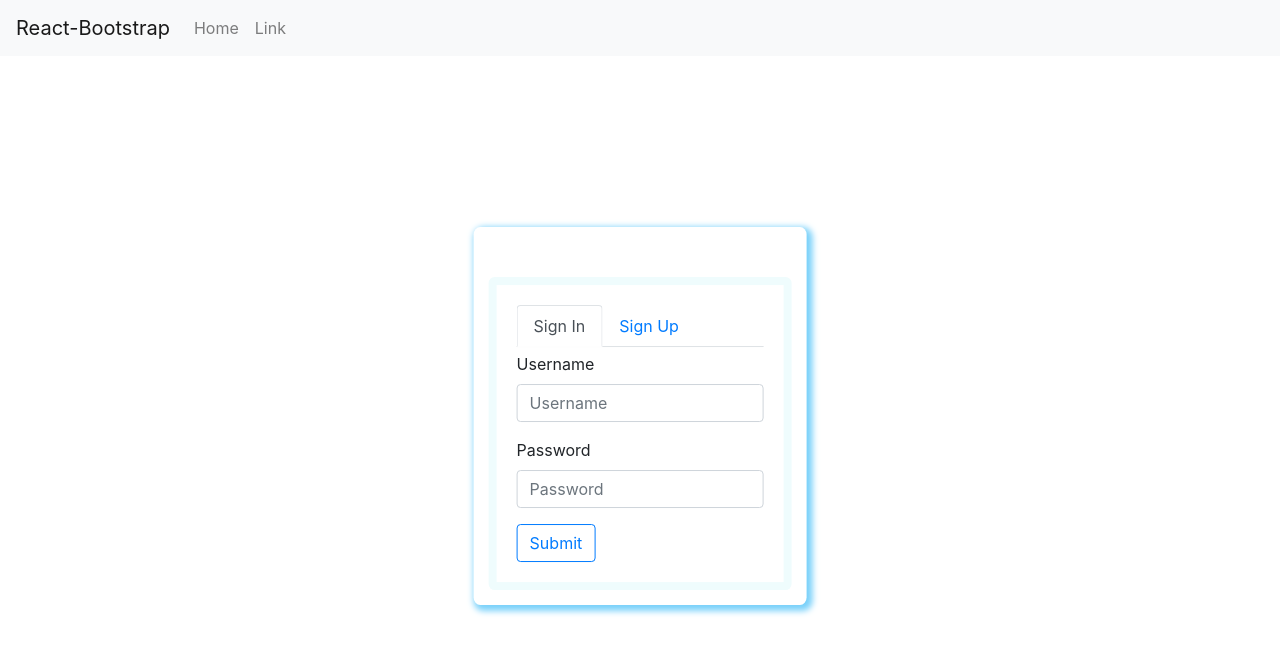
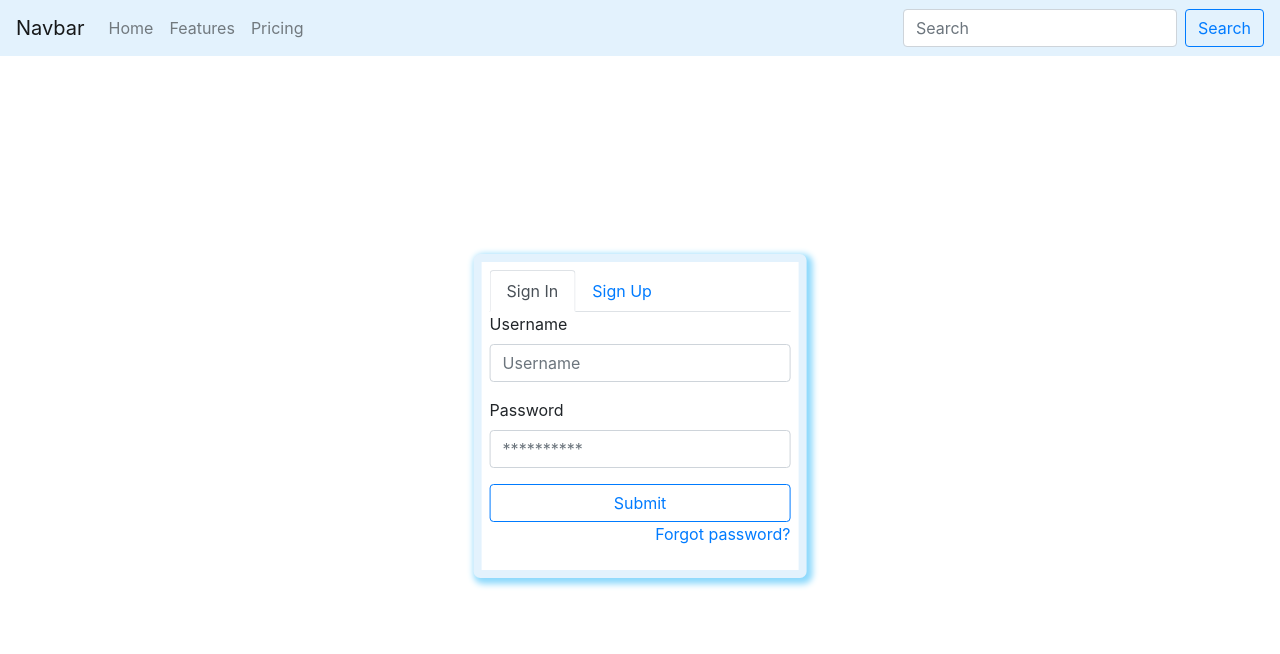
Before and after one commit to ShahriarDhruvo/DU_Hackathon, a React (Create React App) app in the folder frontend/: page / in a window 1280 px wide. Shown: the top 654 px of the page. Built offline with nearby package versions, Linux system fonts and the light colour scheme.

Commit message:
minor signUp UI changes

```diff
--- a/frontend/src/components/Navbar/Navbar.js
+++ b/frontend/src/components/Navbar/Navbar.js
@@ -1,20 +1,25 @@
-import React from 'react';
+import React,{ Component } from 'react';
 import Navbar from 'react-bootstrap/Navbar';
-import 'bootstrap/dist/css/bootstrap.min.css';
-import Nav from 'react-bootstrap/Nav'
+import Nav from 'react-bootstrap/Nav';
+import Form from 'react-bootstrap/Form';
+import FormControl from 'react-bootstrap/FormControl'
+import Button from 'react-bootstrap/Button';
+import './Navbar.css';
 
 const Navs = () => {
   return (
-    <Navbar bg="light" expand="lg">
-        <Navbar.Brand href="#home">React-Bootstrap</Navbar.Brand>
-        <Navbar.Toggle aria-controls="basic-navbar-nav" />
-        <Navbar.Collapse id="basic-navbar-nav">
-            <Nav className="mr-auto">
-            <Nav.Link href="#home">Home</Nav.Link>
-            <Nav.Link href="#link">Link</Nav.Link>
-            </Nav>
-        </Navbar.Collapse>
-    </Navbar>
+    <Navbar bg="outline-primary" sticky="top" variant="light" style={{backgroundColor: "#e3f2fd"}}>
+    <Navbar.Brand href="#home">Navbar</Navbar.Brand>
+    <Nav className="mr-auto">
+      <Nav.Link href="#home">Home</Nav.Link>
+      <Nav.Link href="#features">Features</Nav.Link>
+      <Nav.Link href="#pricing">Pricing</Nav.Link>
+    </Nav>
+    <Form inline>
+      <FormControl type="text" placeholder="Search" className="mr-sm-2" />
+      <Button variant="outline-primary">Search</Button>
+    </Form>
+  </Navbar>
   );
 }
 
--- a/frontend/src/components/Sign/Sign.css
+++ b/frontend/src/components/Sign/Sign.css
@@ -1,18 +1,18 @@
 *{
     box-sizing: border-box;
 }
-.outer {
+/* .outer {
     position: absolute;
     top: 52%;
     left: 50%;
     transform: translate(-50%, -50%);
     width: 26%;
-    padding: 50px 15px 15px 15px;
-    /* background-color: rgb(247, 247, 247); */
+    height: 84%; */
+    /* padding: 30px 15px 15px 15px;
     border-radius: 2%;
-    box-shadow: 3px 3px 6px 3px rgb(121, 209, 250);
-}
-.inner1 {
+    box-shadow: 3px 3px 6px 3px rgb(121, 209, 250); */
+/* } */
+.container {
     /* position: absolute;
     top: 50%;
     left: 50%;
@@ -20,26 +20,30 @@
     width: 30%; */
     /* border: 1px rgb(2, 2, 2);
     border-style: solid; */
+    /* max-height: 24%; */
+    /* position: absolute; */
+    position: absolute;
+    top: 52%;
+    left: 50%;
+    transform: translate(-50%, -50%);
+    width: 26%;
+    /* position: absolute; */
     padding: 8px;
-    background-color: rgb(239, 252, 253);
+    /* background-color: rgb(223, 253, 255); */
+    box-shadow: 3px 3px 6px 3px rgb(141, 217, 252);
     border-radius: 2%;
+    border: 8px;
+    border-style: solid;
+    border-color:#e3f2fd;
+    background-color: white;
 }
-.container {
-    position: relative;
-    background-color: white;
+/* .inner {
+    padding: 5px; */
+    /* position: relative; */
+    /* background-color: white; */
     /* border-radius: 2%;
     border: 1px rgb(0, 140, 255);
     border-style: solid;
     box-shadow: 3px 3px 6px 3px rgb(74, 197, 253); */
-
-}
-Form {
-
-    margin-top: 2%;
-}
-.col {
-    padding: 20px;
-}
-Form.active {
-    color: red;
-}
+/*
+} */
--- a/frontend/src/components/Sign/Sign.js
+++ b/frontend/src/components/Sign/Sign.js
@@ -73,7 +73,7 @@ export default class Sign extends Component {
             e.preventDefault();
             let endpoint = "http://127.0.0.1:8000/";
             var obj;
-            if(this.state.occupation=='student')
+            if(this.state.occupation==='student')
                 obj = {occupation: data.occupation,registration_no:data.registration_no,name:data.Name,email: data.email,password: data.password_1,confirm_password:data.password_1_confirm};
             else
                 obj = {occupation: data.occupation,username:data.username,email: data.email,password: data.password_1,confirm_password:data.password_1_confirm}
@@ -99,10 +99,10 @@ export default class Sign extends Component {
       };
 
       validate() {
-        if(this.state.occupation == 'student')
+        if(this.state.occupation === 'student')
         {
 
-            if(this.state.Name=='') {
+            if(this.state.Name==='') {
                 console.log('student');
                 this.setState({
                     isValid : false,
@@ -111,7 +111,7 @@ export default class Sign extends Component {
                     }
                 });
             }
-            if(this.state.registration_no=='') {
+            if(this.state.registration_no==='') {
                 this.setState({
                     isValid : false,
                     errors: {
@@ -120,9 +120,9 @@ export default class Sign extends Component {
                 });
             }
         }
-        if(this.state.occupation=='teacher')
+        if(this.state.occupation==='teacher')
         {
-            if(this.state.username=='') {
+            if(this.state.username==='') {
                 this.setState({
                     isValid : false,
                     errors: {
@@ -131,7 +131,7 @@ export default class Sign extends Component {
                 });
             }
         }
-        if(this.state.email=='') {
+        if(this.state.email==='') {
             this.setState({
                 isValid : false,
                 errors: {
@@ -142,10 +142,10 @@ export default class Sign extends Component {
       }
     render () {
     return(
-    <div className="outer">
-        <div className="inner1">
+            // <div className="outer">
             <div className="container">
-                <div className="row sign">
+            {/* <div className="inner"> */}
+                <div className="row">
                     <div className="col">
                         <Tabs defaultActiveKey="signIn" id="sign__tabs">
                             {/* Sign In */}
@@ -158,12 +158,15 @@ export default class Sign extends Component {
 
                                     <Form.Group controlId="password">
                                         <Form.Label>Password</Form.Label>
-                                        <Form.Control type="password" placeholder="Password" name="password" onChange={this.handle_change_signin}/>
+                                        <Form.Control type="password" placeholder="**********" name="password" onChange={this.handle_change_signin}/>
                                     </Form.Group>
 
-                                    <Button variant="outline-primary" type="submit">
+                                    <Button variant="outline-primary btn-block" type="submit">
                                         Submit
                                     </Button>
+                                    <p className="forgot-password text-right">
+                                        <a href="#">Forgot password?</a>
+                                    </p>
                                 </Form>
                             </Tab>
                             {/* Sign Up */}
@@ -180,7 +183,7 @@ export default class Sign extends Component {
                                         <Form onSubmit={e=> this.handle_signup(e, this.state)}>
 
                                             {
-                                                this.state.occupation == 'student' ?
+                                                this.state.occupation === 'student' ?
                                                 <Form.Group controlId="signUp__userId">
                                                 <Form.Label>Name</Form.Label>
                                                 {/* specify the type */}
@@ -188,7 +191,7 @@ export default class Sign extends Component {
                                                 </Form.Group> : null
                                             }
                                             {
-                                                this.state.occupation == 'student' ?
+                                                this.state.occupation === 'student' ?
                                                 <Form.Group controlId="regNo">
                                                     <Form.Label>Registration No</Form.Label>
                                                     {/* specify the type */}
@@ -207,15 +210,15 @@ export default class Sign extends Component {
 
                                             <Form.Group controlId="password">
                                                 <Form.Label>Password</Form.Label>
-                                                <Form.Control type="password" placeholder="Password" />
+                                                <Form.Control type="password" placeholder="**********" />
                                             </Form.Group>
 
                                             <Form.Group controlId="confirm_password">
                                                 <Form.Label>Confirm Password</Form.Label>
-                                                <Form.Control type="password" placeholder="Re type the password" />
+                                                <Form.Control type="password" placeholder="**********" />
                                             </Form.Group>
 
-                                            <Button variant="outline-primary" type="submit">
+                                            <Button variant="outline-primary btn-block" type="submit">
                                                 Submit
                                             </Button>
                                         </Form>
@@ -224,8 +227,8 @@ export default class Sign extends Component {
                     </div>
                 </div>
             </div>
-        </div>
-    </div>
+                // </div>
+            // </div>
     )
     }
 }
```
Also changed, not shown: frontend/src/components/Navbar/Navbar.css (added).
